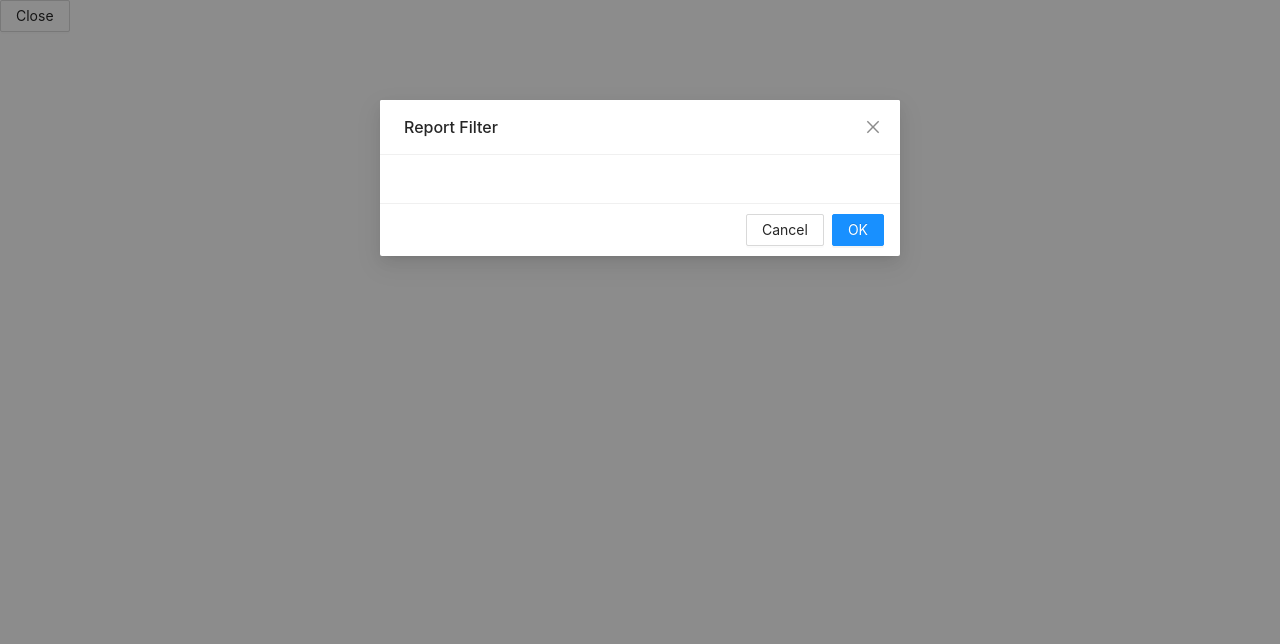
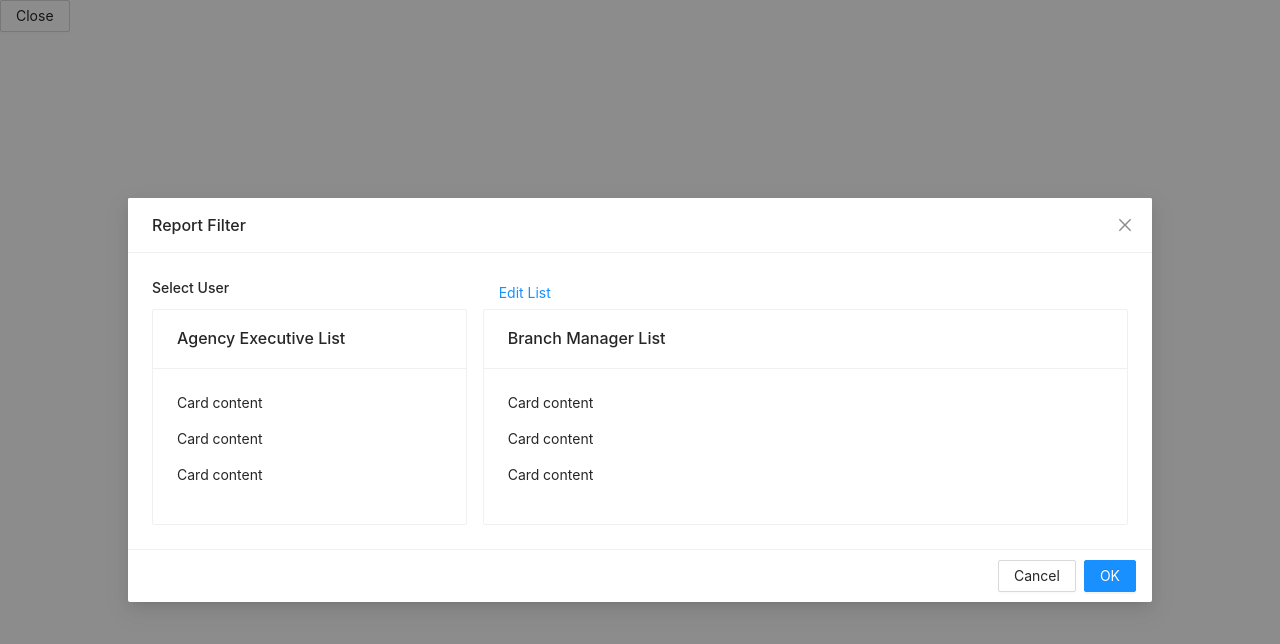
Before and after one commit to DinnuDev/ReportFilter, a React (Create React App) app: page / in a window 1280 px wide. Both pictures are taken after a click on the button "Open". Shown: the top 644 px of the page. Built offline with nearby package versions, Linux system fonts and the light colour scheme.

Commit message:
Second Commit

```diff
--- a/src/App.js
+++ b/src/App.js
@@ -1,9 +1,12 @@
-import React, { useState } from "react";
-import ReportFilter from "./ReportFilter/ReportFilter";
+import React, { useState, lazy, Suspense } from "react";
 import "antd/dist/antd.css";
-import { Button, Modal } from "antd";
+import { Button, Modal, Spin } from "antd";
+
+const ReportFilter = lazy(() => import("./ReportFilter/ReportFilter"));
 
 const App = () => {
+  let ModalWidth = '80%'
+  let ModalHeight = '300px'
   const [isModalOpen, setIsModalOpen] = useState(false);
   const showModal = () => {
     setIsModalOpen(true);
@@ -18,16 +21,19 @@ const App = () => {
     <div className="App">
       <>
         <Button onClick={showModal}>{isModalOpen ? "Close" : "Open"}</Button>
-        {/* {modalState ? <ReportFilter /> : ""} */}
-
+        <Suspense fallback={<Spin />}>
           <Modal
             title="Report Filter"
             open={isModalOpen}
             onOk={handleOK}
             onCancel={handleCancel}
+            centered
+            width={ModalWidth}
+            style={{height:{ModalHeight}}}
           >
             <ReportFilter />
           </Modal>
+        </Suspense>
       </>
     </div>
   );
--- a/src/ReportFilter/ReportFilter.js
+++ b/src/ReportFilter/ReportFilter.js
@@ -2,22 +2,35 @@
 /* eslint-disable jsx-a11y/anchor-has-content */
 import React from "react";
 import "./Report.css";
+import { Card, Row, Col, Button } from "antd";
 
 const ReportFilter = () => {
   return (
-    <div className="container">
-      {/* <div className="content">
-        <section className="ae-list">
-          <div>
-            <label>Agency Executive List</label>
-          </div>
-        </section>
-        <section className="bm-list">
-          <div>
-            <label>Branch Manager List</label>
-          </div>
-        </section>
-      </div> */}
+    <div className="container site-card-wrapper">
+      <Row gutter={16}>
+        <Col span={8}>
+          <h4>Select User</h4>
+        </Col>
+        <Col span={8}>
+          <Button type="link">Edit List</Button>
+        </Col>
+      </Row>
+      <Row gutter={16}>
+        <Col span={8}>
+          <Card title="Agency Executive List" bordered={true}>
+            <p>Card content</p>
+            <p>Card content</p>
+            <p>Card content</p>
+          </Card>
+        </Col>
+        <Col span={16}>
+          <Card title="Branch Manager List" bordered={true}>
+            <p>Card content</p>
+            <p>Card content</p>
+            <p>Card content</p>
+          </Card>
+        </Col>
+      </Row>
     </div>
   );
 };
```
Lines whose indentation alone changed are shown as unchanged.
